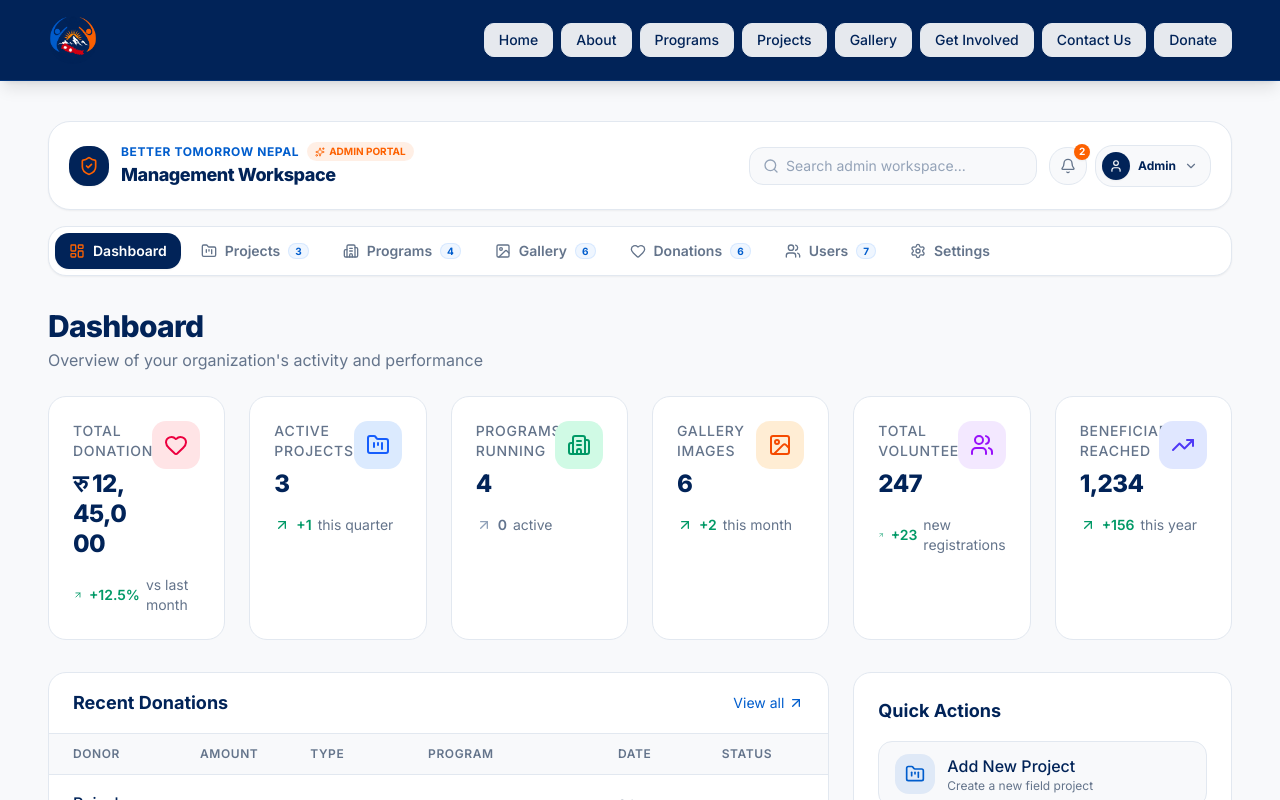
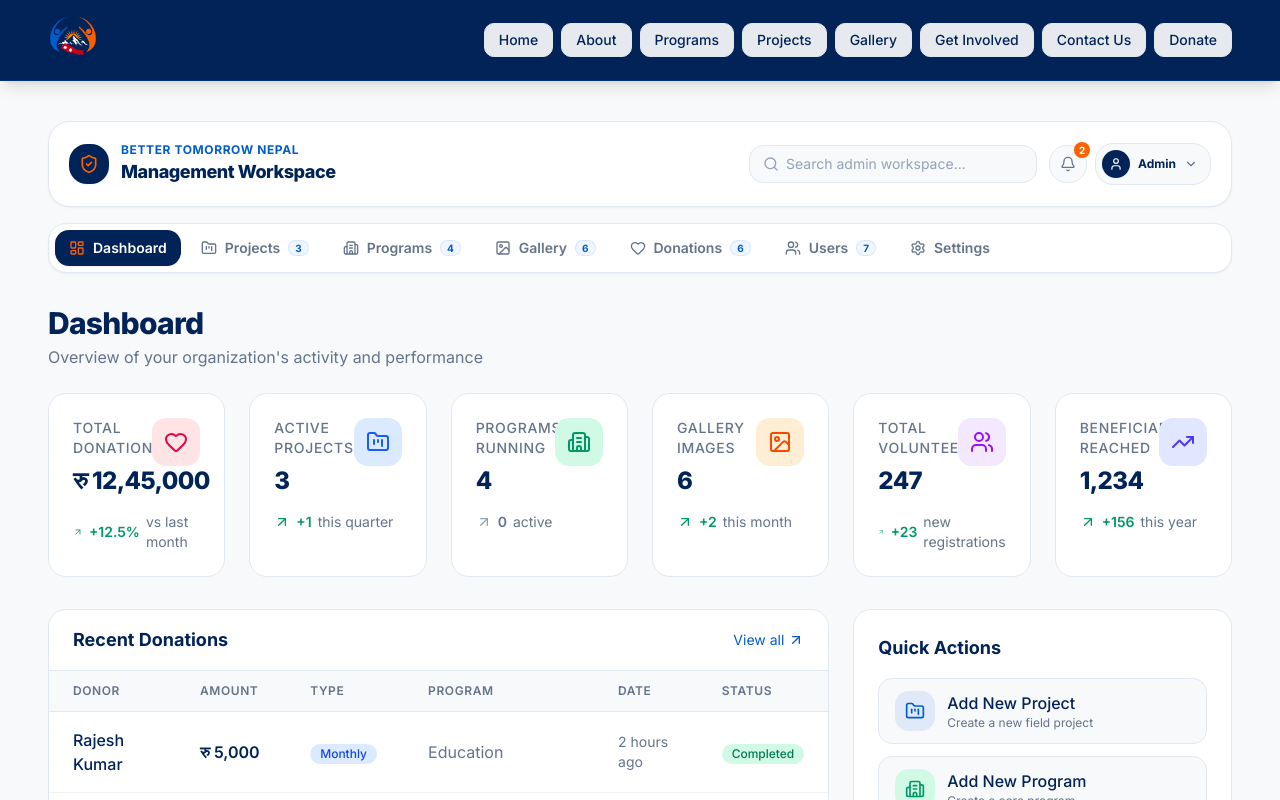
Before and after one commit to Anish-Pokharel7/btn, a Next.js app: page /admin/dashboard in a window 1280 px wide. Shown: the top 800 px of the page. Built offline with nearby package versions, Linux system fonts and the light colour scheme.

Commit message:
style: update StatCard component to prevent text overflow; remove ADMIN PORTAL badge from AdminNav

```diff
--- a/app/admin/dashboard/page.tsx
+++ b/app/admin/dashboard/page.tsx
@@ -81,7 +81,7 @@ function StatCard({ stat }: { stat: typeof stats[0] }) {
       <div className="flex items-start justify-between gap-3">
         <div className="min-w-0">
           <p className="text-[#64748B] text-sm font-medium uppercase tracking-wider mb-2">{stat.label}</p>
-          <p className="text-2xl font-extrabold text-[#012358] break-all tracking-tight leading-tight">{stat.value}</p>
+          <p className="text-2xl font-extrabold text-[#012358] whitespace-nowrap tracking-tight leading-tight">{stat.value}</p>
         </div>
         <div className={`w-12 h-12 rounded-xl ${stat.iconColor} flex items-center justify-center flex-shrink-0`}>
           <Icon className="w-6 h-6" />
--- a/components/admin/AdminNav.tsx
+++ b/components/admin/AdminNav.tsx
@@ -82,10 +82,6 @@ export default function AdminNav() {
             <div className="flex items-center gap-2">
               <span className="text-xs font-bold text-[#005DCD] tracking-wider uppercase">
                 Better Tomorrow Nepal
-              </span>
-              <span className="inline-flex items-center gap-1 px-2 py-0.5 rounded-full text-[10px] font-bold bg-[#FD6100]/10 text-[#FD6100]">
-                <Sparkles className="w-2.5 h-2.5" />
-                ADMIN PORTAL
               </span>
             </div>
             <h1 className="text-base sm:text-lg font-extrabold text-[#012358] tracking-tight">
```
